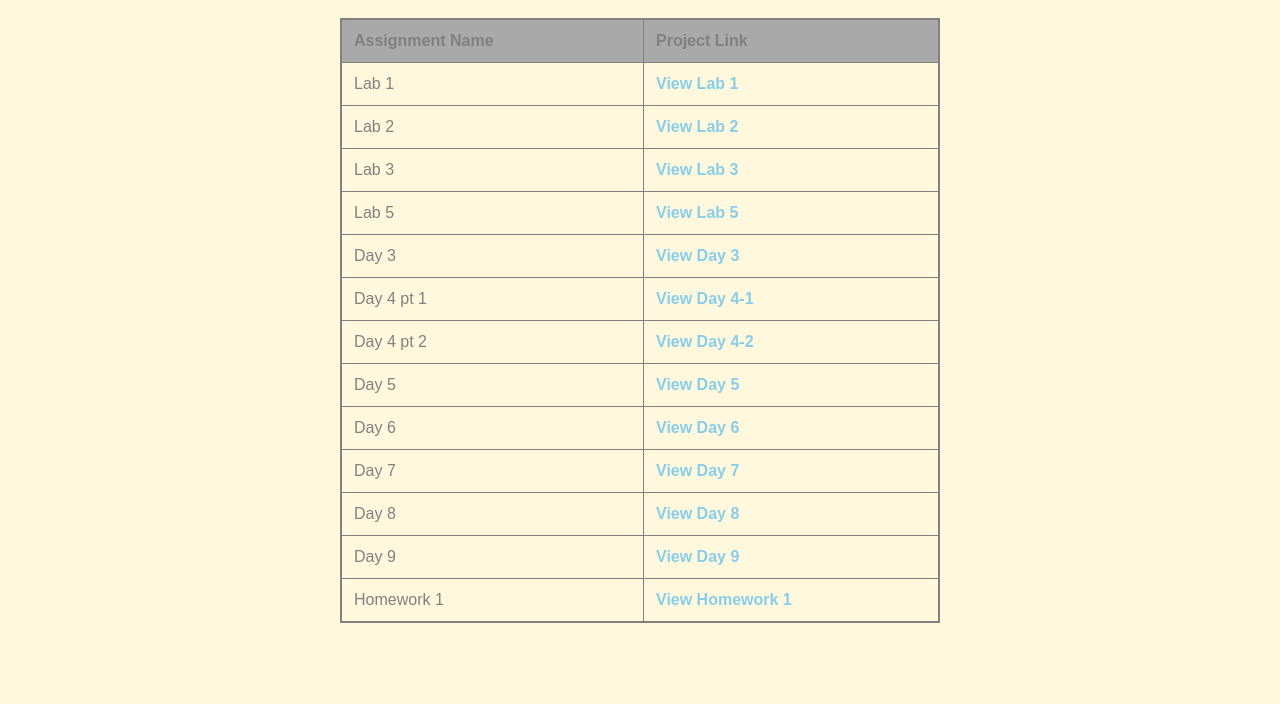
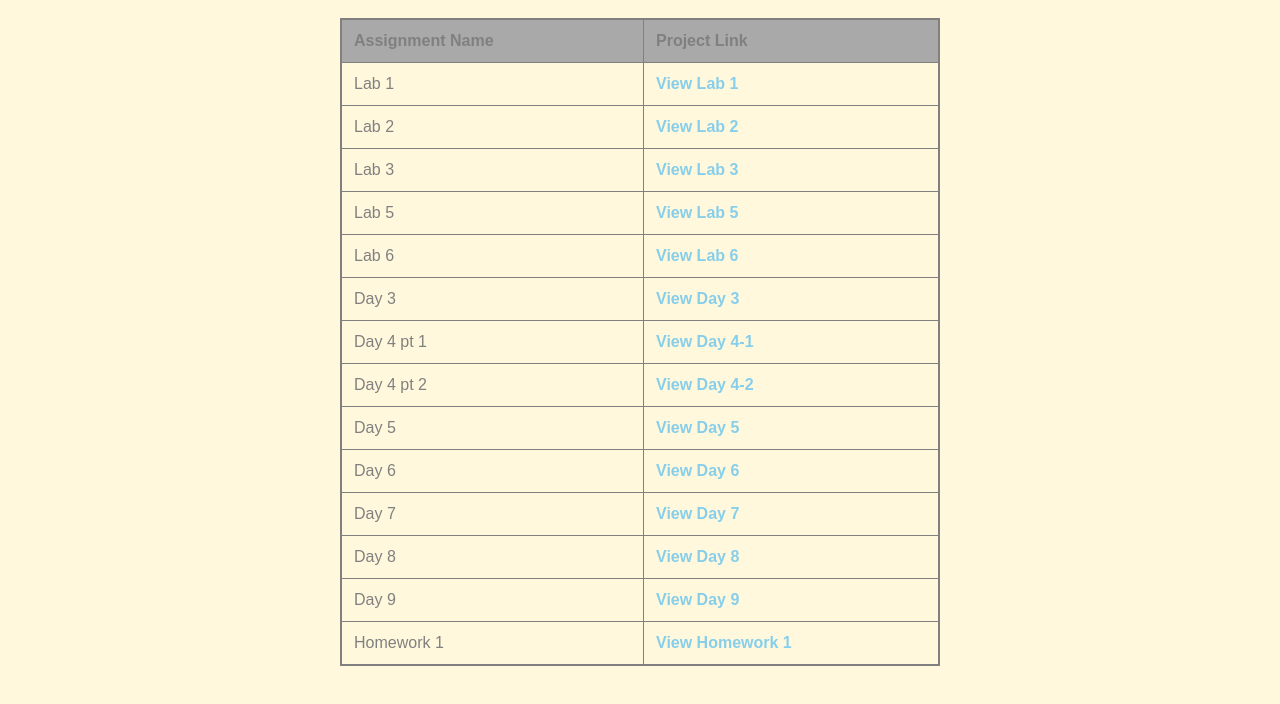
Before and after one commit to adayler/adayler.github.io, a plain HTML site: page index.html in a window 1280 px wide. Shown: the part 120-824 px from the top of the page. Before the commit the page ends 800 px from the top, so only its background shows below. Drawn offline with Linux system fonts and the light colour scheme.

Commit message:
lab 6 creation and addition to table

```diff
--- a/index.html
+++ b/index.html
@@ -34,6 +34,10 @@
 					<tr>
 						<td>Lab 5</td>
 						<td><a href="lab5/">View Lab 5</a></td>
+					</tr>
+					<tr>
+						<td>Lab 6</td>
+						<td><a href="lab6/">View Lab 6</a></td>
 					</tr>
 					<tr>
 						<td>Day 3</td>
```
Also changed, not shown: lab6/index.html (added), lab6/script.js (added), lab6/style.css (added).
